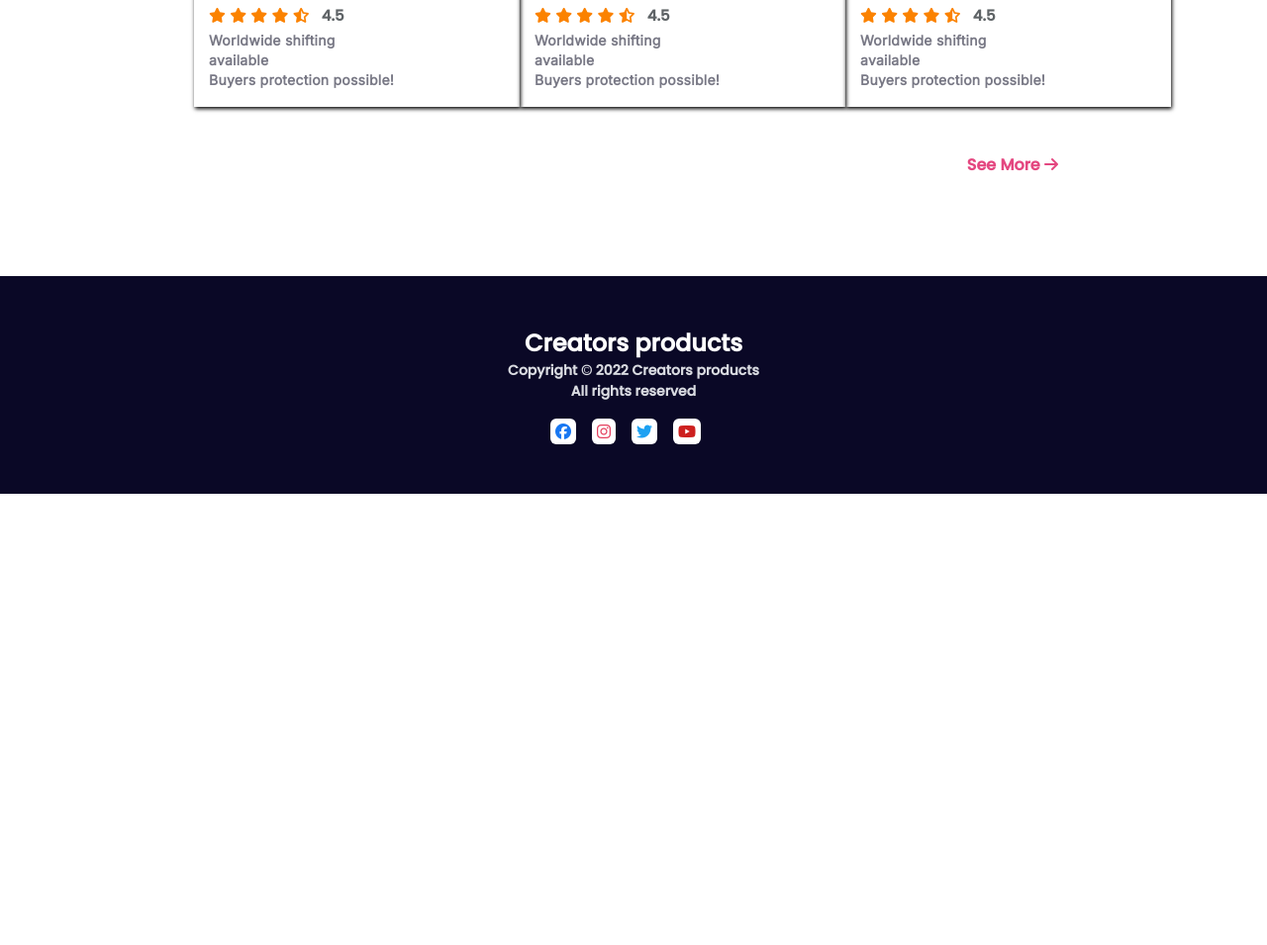
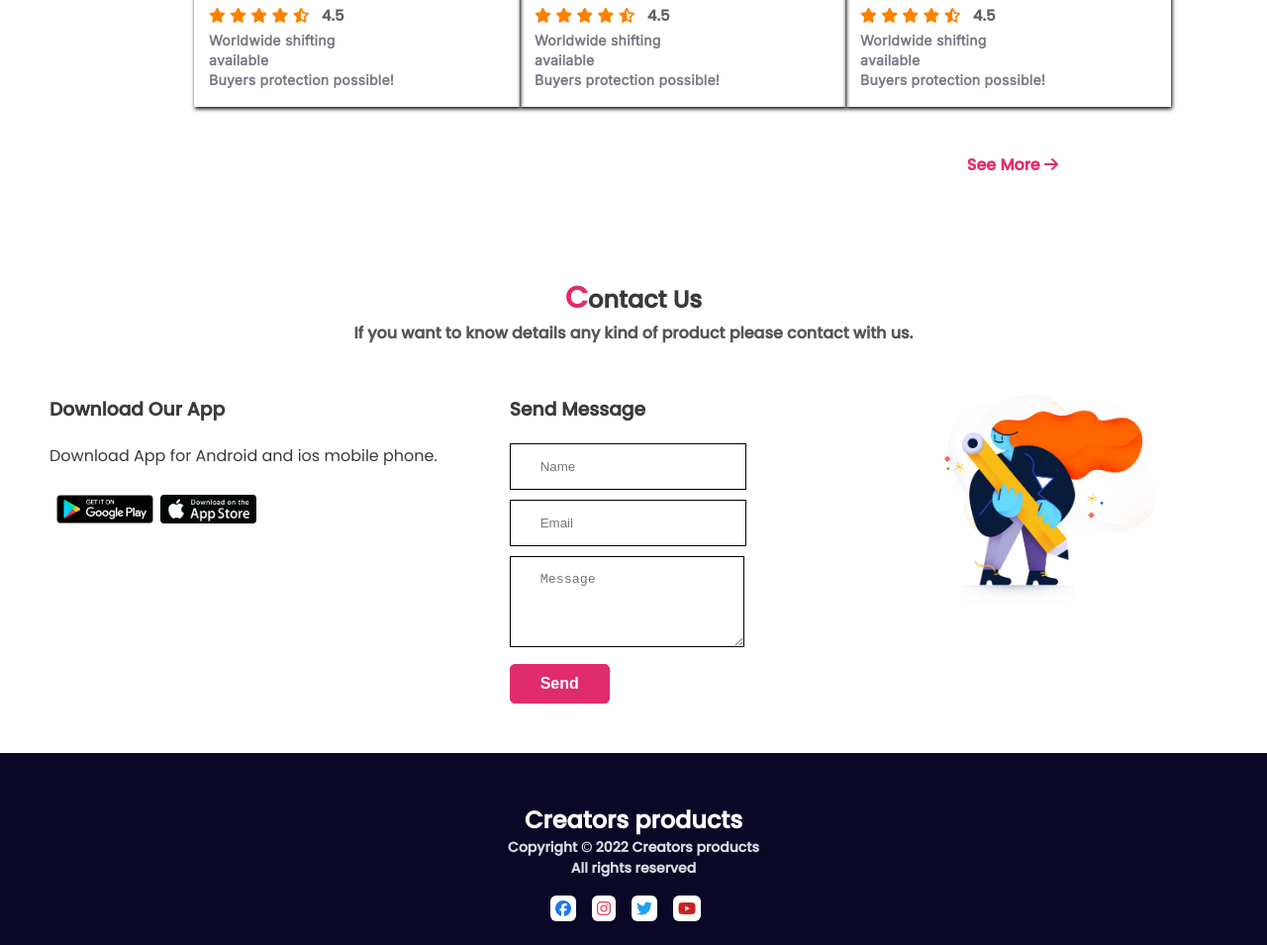
Before and after one commit to rakibul-wdp/assignment-2, a plain HTML site: page index.html in a window 1280 px wide. Shown: the part 2476-3431 px from the top of the page at 99% size. Before the commit the page ends 2975 px from the top, so only its background shows below. Drawn offline with Linux system fonts and the light colour scheme.

Commit message:
add bonus section

```diff
--- a/index.html
+++ b/index.html
@@ -281,6 +281,33 @@
     </section>
     <!-- product section ends here  -->
 
+    <!-- bonus section start here  -->
+    <section class="bonus">
+        <h3 class="bonus__heading"><span>C</span>ontact Us</h3>
+        <p class="bonus__para">If you want to know details any kind of product please contact with us.</p>
+        <div class="bonus__content">
+            <div class="bonus__app">
+                <h3 class="bonus__app-heading">Download Our App</h3>
+                <p class="bonus__app-para">Download App for Android and ios mobile phone.</p>
+                <div>
+                    <img class="play-store" src="./logos/google play.png" alt="">
+                    <img class="app-store" src="./logos/app store4.png" alt="">
+                </div>
+            </div>
+            <div class="bonus__form">
+                <h3 class="bonus__form-heading">Send Message</h3>
+                <input type="text" name="name" id="name" placeholder="Name"><br>
+                <input type="email" name="email" id="email" placeholder="Email"><br>
+                <textarea name="" id="" cols="20" rows="4" placeholder="Message"></textarea><br>
+                <button class="bonus__form-button" type="submit">Send</button>
+            </div>
+            <div class="bonus__logo">
+                <img src="./images/write.jpg" alt="">
+            </div>
+        </div>
+    </section>
+    <!-- bonus section start here  -->
+
     <!-- footer section start here  -->
     <footer class="footer">
         <div class="footer__content">
--- a/style.css
+++ b/style.css
@@ -189,8 +189,70 @@ body {
     text-decoration: none;
     font-weight: bold;
     font-size: 16px;
-    color: #E02C6DDE;
+    color: #E02C6D;
     margin-top: 50px;
+}
+
+/* =========================
+    bonus style
+========================= */
+.bonus__heading {
+    color: #3A3A3A;
+    text-align: center;
+    font-weight: bold;
+    font-size: 24px;
+}
+.bonus__heading span {
+    font-size: 30px;
+    color: #E02C6D;
+}
+.bonus__para {
+    text-align: center;
+    color: #575555;
+    font-weight: 600;
+    font-size: 16px;
+    margin-bottom: 50px;
+}
+.bonus__content {
+    display: flex;
+    margin: 50px;
+}
+.bonus__app div {
+    display: flex;
+    align-items: center;
+    width: 30%;
+}
+.bonus__app-heading, .bonus__app-para {
+    color: #3A3A3A;
+    margin-bottom: 20px;
+}
+.play-store {
+    width: 80%;
+}
+.app-store {
+    width: 70%;
+}
+.bonus__form-heading {
+    color: #3A3A3A;
+    margin-bottom: 20px;
+}
+input, textarea {
+    margin-bottom: 10px;
+    border: 1px solid #000;
+    padding: 15px 30px;
+}
+.bonus__form-button {
+    padding: 10px 30px;
+    background-color: #E02C6D;
+    color: #fff;
+    border: 1px solid #E02C6D;
+    border-radius: 5px;
+    font-weight: bold;
+    font-size: 16px;
+}
+.bonus__logo img {
+    width: 45%;
+    padding-left: 200px;
 }
 
 /* ========================
```
Also changed, not shown: images/app-store.png (added), images/play-store.png (added), images/write.jpg (added), logos/app store2.png (added), logos/app store3.png (added), logos/app store4.png (added), logos/google play.png (added).
